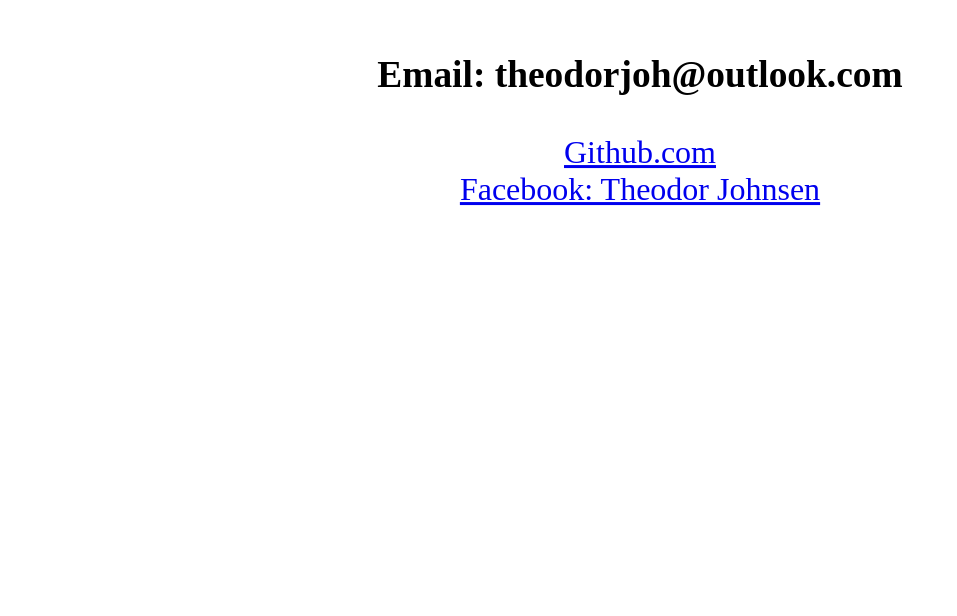
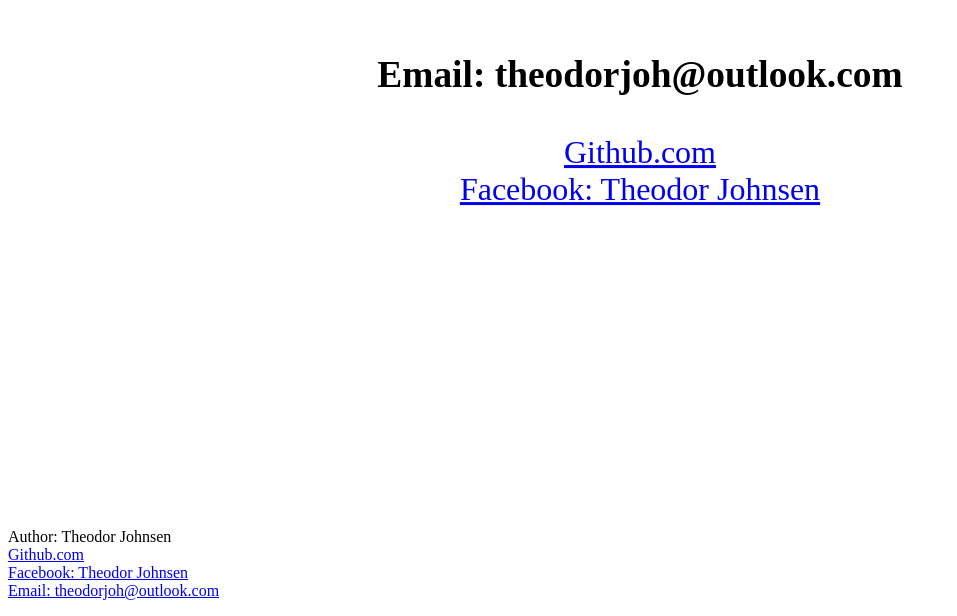
Before and after one commit to FonderToast/FonderToast.github.io, a plain HTML site: page index.html in a window 1280 px wide. Shown: the part 2040-2656 px from the top of the page, without its empty margins (0-957 px from the left). Before the commit the page ends 2560 px from the top, so only its background shows below. Drawn offline with Linux system fonts and the light colour scheme.

Commit message:
Update index.html

```diff
--- a/index.html
+++ b/index.html
@@ -72,4 +72,10 @@
         </div>
 
     </body>
+    <footer>
+        <p>Author: Theodor Johnsen<br>
+            <a href="https://github.com/FonderToast">Github.com</a><br>
+            <a href="https://www.facebook.com/theodor.johnsen/">Facebook: Theodor Johnsen</a><br>
+            <a href="mailto:theodorjoh@outlook.com">Email: theodorjoh@outlook.com</a></p>
+    </footer>
 </html>
```
